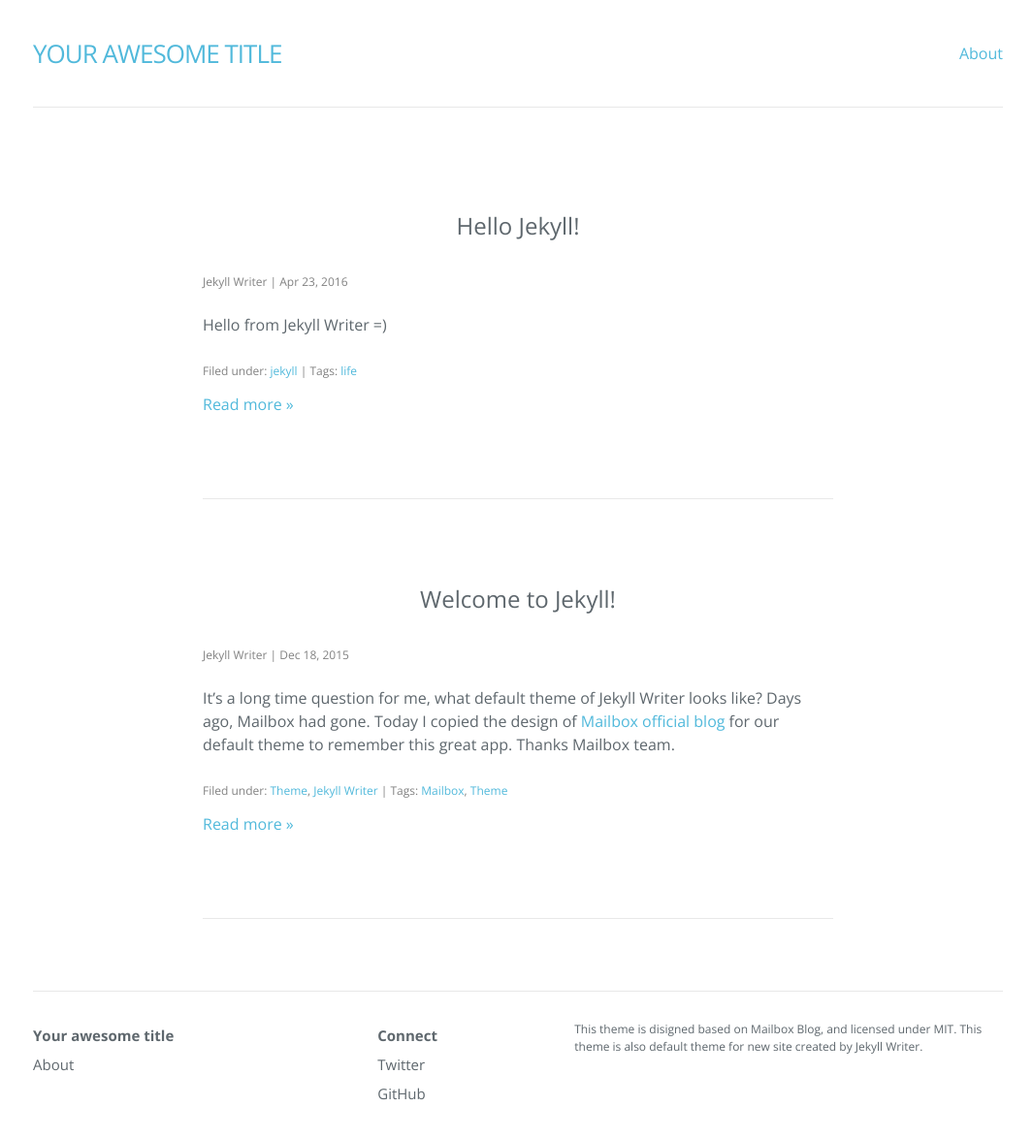
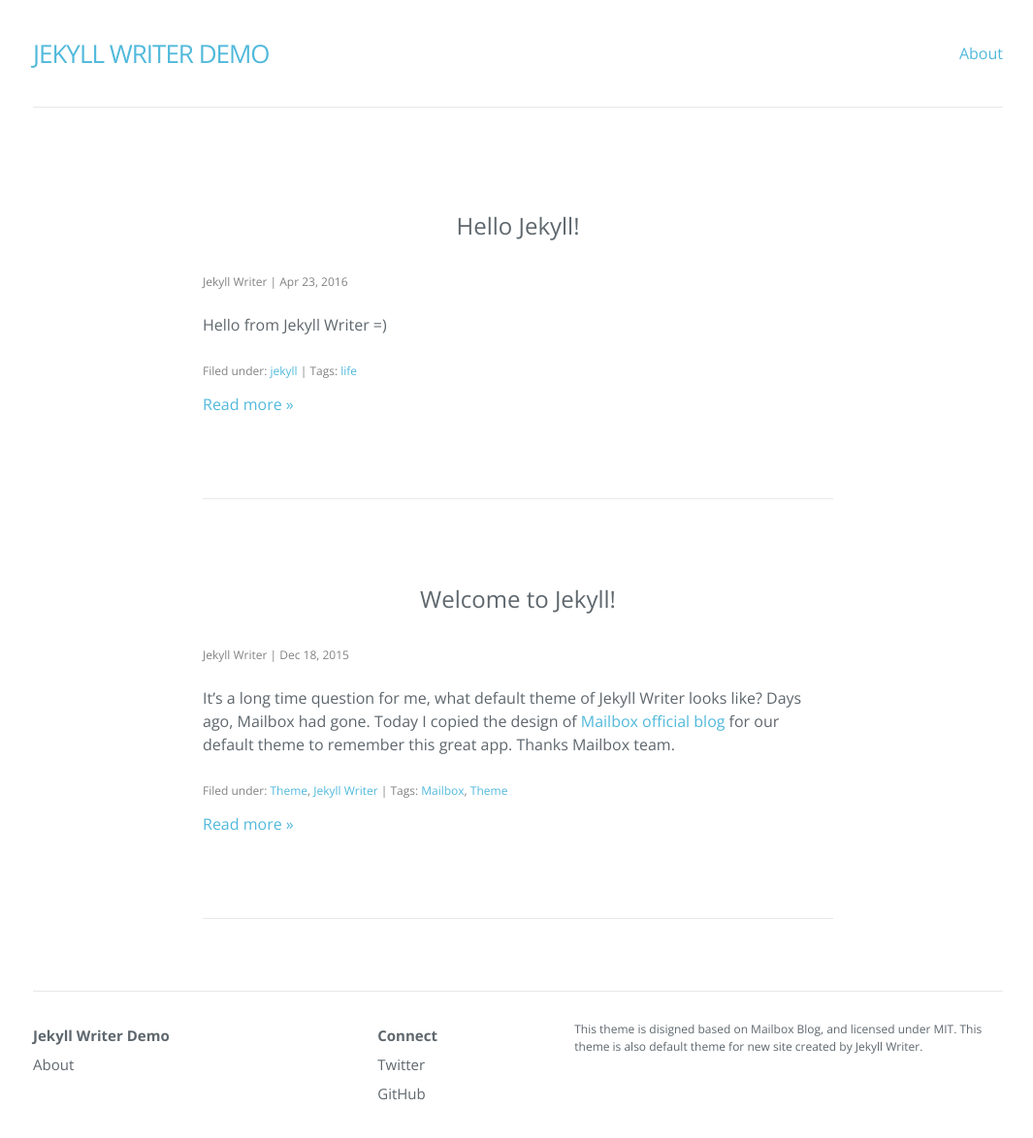
Before and after one commit to jekyllwriterdemo/jekyllwriterdemo.github.io, a Jekyll site: the page built from index.html, in a window 1280 px wide and 1211 px high. Shown: the top 1174 px of the window at 97% size, without its empty margins (106-1171 px from the left). Built offline with Jekyll 4.4.1, drawn with Linux system fonts in a browser that asks for light colours; nearby versions of some CDN libraries; the list of posts is cut into pages by our own code.

Commit message:
Update Configuration

```diff
--- a/_config.yml
+++ b/_config.yml
@@ -1,21 +1,15 @@
-# Welcome to Jekyll!
-#
-# This config file is meant for settings that affect your whole blog, values
-# which you are expected to set up once and rarely need to edit after that.
-# For technical reasons, this file is *NOT* reloaded automatically when you use
-# 'jekyll serve'. If you change this file, please restart the server process.
-
-# Site settings
-title: Your awesome title
+# Created by Jekyll Writer
+title: Jekyll Writer Demo
 author: Jekyll Writer
-description: > # this means to ignore newlines until "baseurl:"
-  This theme is disigned based on Mailbox Blog, and licensed under MIT.
-  This theme is also default theme for new site created by Jekyll Writer.
-permalink: /:year/:month/:day/:title/
+description: >
+  This theme is disigned based on Mailbox Blog, and licensed under MIT. This
+  theme is also default theme for new site created by Jekyll Writer.
+permalink: '/:year/:month/:day/:title/'
 paginate: 6
-paginate_path: "/page/:num/"
+paginate_path: '/page/:num/'
 twitter_username: jekyllwriter
-github_username:  jekyllwriter
-gems: [jekyll-paginate]
+github_username: jekyllwriter
+gems:
+  - jekyll-paginate
 markdown: kramdown
-baseurl: ""
+baseurl: ''
```
